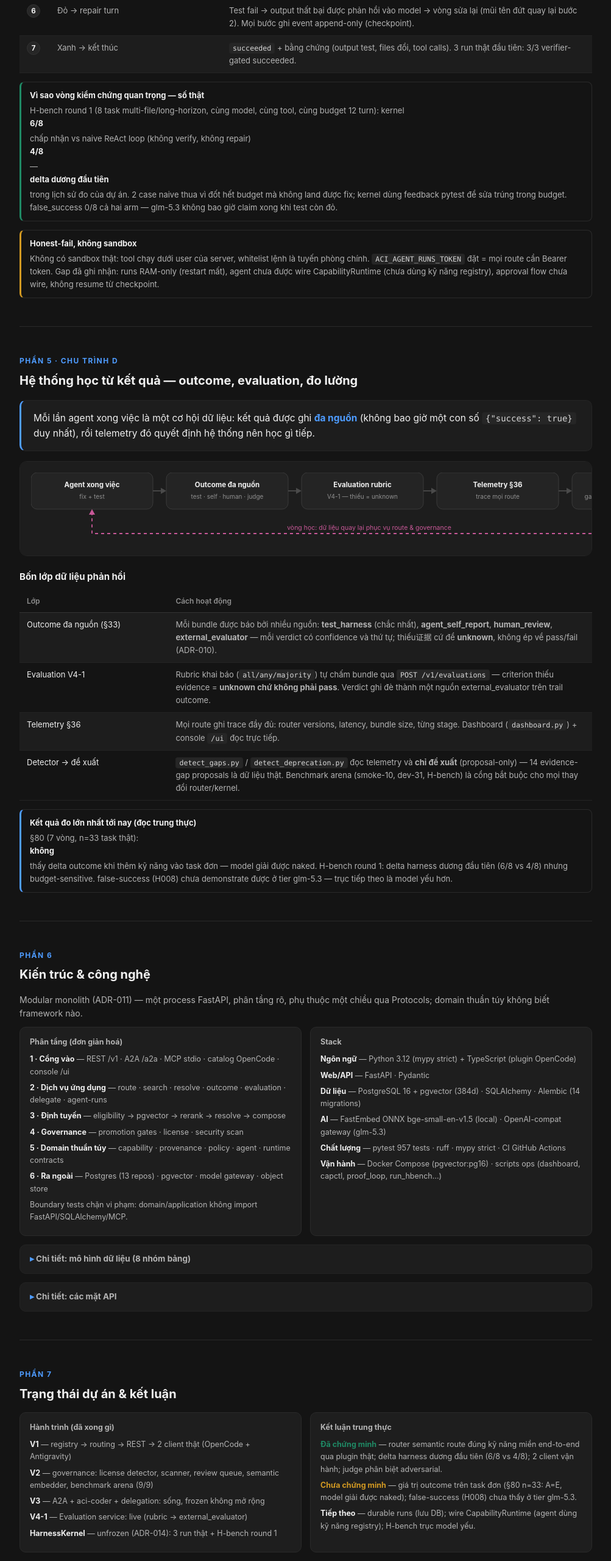
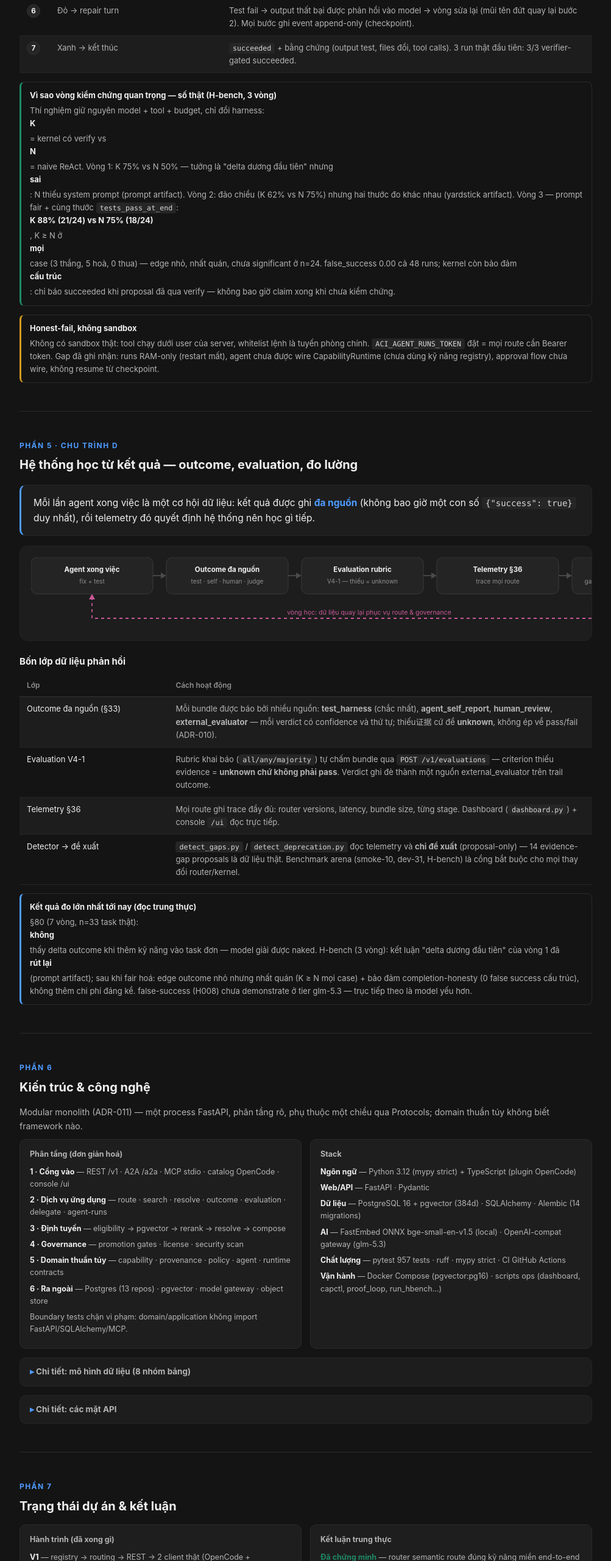
Before and after one commit to hien078/ai-capability-infrastructure, a plain HTML site: page docs/diagrams/aci-bao-cao.html in a window 1280 px wide. Shown: the part 4800-7360 px from the top of the page at 61% size, without its empty margins (138-1141 px from the left). Drawn offline with Linux system fonts and the light colour scheme.

Commit message:
ops(backup): scheduled DB backup script + diagram updates
backup_dbs.sh: dumps aci + aci_bench from the compose db service in
custom compressed format, timestamped dirs under data/backups/,
retention ACI_BACKUP_KEEP (default 14), manifest sha256s for verifying
offsite copies, lockfile against overlap. HONEST LIMIT recorded in the
header: same-disk backups are not offsite — copy data/backups/ away
weekly; the cron line is in the header for the USER to install (the
platform never edits crontab, same rule as weekly_cycle.sh).

```diff
--- a/docs/diagrams/aci-bao-cao.html
+++ b/docs/diagrams/aci-bao-cao.html
@@ -181,7 +181,7 @@
 <tr><td><span class="num">6</span></td><td>Đỏ → repair turn</td><td>Test fail → output thất bại được phản hồi vào model → vòng sửa lại (mũi tên đứt quay lại bước 2). Mọi bước ghi event append-only (checkpoint).</td></tr>
 <tr><td><span class="num">7</span></td><td>Xanh → kết thúc</td><td><code>succeeded</code> + bằng chứng (output test, files đổi, tool calls). 3 run thật đầu tiên: 3/3 verifier-gated succeeded.</td></tr>
 </table>
-<div class="callout success"><b>Vì sao vòng kiểm chứng quan trọng — số thật</b>H-bench round 1 (8 task multi-file/long-horizon, cùng model, cùng tool, cùng budget 12 turn): kernel <b>6/8</b> chấp nhận vs naive ReAct loop (không verify, không repair) <b>4/8</b> — <b>delta dương đầu tiên</b> trong lịch sử đo của dự án. 2 case naive thua vì đốt hết budget mà không land được fix; kernel dùng feedback pytest để sửa trúng trong budget. false_success 0/8 cả hai arm — glm-5.3 không bao giờ claim xong khi test còn đỏ.</div>
+<div class="callout success"><b>Vì sao vòng kiểm chứng quan trọng — số thật (H-bench, 3 vòng)</b>Thí nghiệm giữ nguyên model + tool + budget, chỉ đổi harness: <b>K</b> = kernel có verify vs <b>N</b> = naive ReAct. Vòng 1: K 75% vs N 50% — tưởng là "delta dương đầu tiên" nhưng <b>sai</b>: N thiếu system prompt (prompt artifact). Vòng 2: đảo chiều (K 62% vs N 75%) nhưng hai thước đo khác nhau (yardstick artifact). Vòng 3 — prompt fair + cùng thước <code>tests_pass_at_end</code>: <b>K 88% (21/24) vs N 75% (18/24)</b>, K ≥ N ở <b>mọi</b> case (3 thắng, 5 hoà, 0 thua) — edge nhỏ, nhất quán, chưa significant ở n=24. false_success 0.00 cả 48 runs; kernel còn bảo đảm <b>cấu trúc</b>: chỉ báo succeeded khi proposal đã qua verify — không bao giờ claim xong khi chưa kiểm chứng.</div>
 <div class="callout warn"><b>Honest-fail, không sandbox</b>Không có sandbox thật: tool chạy dưới user của server, whitelist lệnh là tuyến phòng chính. <code>ACI_AGENT_RUNS_TOKEN</code> đặt = mọi route cần Bearer token. Gap đã ghi nhận: runs RAM-only (restart mất), agent chưa được wire CapabilityRuntime (chưa dùng kỹ năng registry), approval flow chưa wire, không resume từ checkpoint.</div>
 </section>
 
@@ -201,7 +201,7 @@
 <tr><td>Telemetry §36</td><td>Mọi route ghi trace đầy đủ: router versions, latency, bundle size, từng stage. Dashboard (<code>dashboard.py</code>) + console <code>/ui</code> đọc trực tiếp.</td></tr>
 <tr><td>Detector → đề xuất</td><td><code>detect_gaps.py</code> / <code>detect_deprecation.py</code> đọc telemetry và <b>chỉ đề xuất</b> (proposal-only) — 14 evidence-gap proposals là dữ liệu thật. Benchmark arena (smoke-10, dev-31, H-bench) là cổng bắt buộc cho mọi thay đổi router/kernel.</td></tr>
 </table>
-<div class="callout info"><b>Kết quả đo lớn nhất tới nay (đọc trung thực)</b>§80 (7 vòng, n=33 task thật): <b>không</b> thấy delta outcome khi thêm kỹ năng vào task đơn — model giải được naked. H-bench round 1: delta harness dương đầu tiên (6/8 vs 4/8) nhưng budget-sensitive. false-success (H008) chưa demonstrate được ở tier glm-5.3 — trục tiếp theo là model yếu hơn.</div>
+<div class="callout info"><b>Kết quả đo lớn nhất tới nay (đọc trung thực)</b>§80 (7 vòng, n=33 task thật): <b>không</b> thấy delta outcome khi thêm kỹ năng vào task đơn — model giải được naked. H-bench (3 vòng): kết luận "delta dương đầu tiên" của vòng 1 đã <b>rút lại</b> (prompt artifact); sau khi fair hoá: edge outcome nhỏ nhưng nhất quán (K ≥ N mọi case) + bảo đảm completion-honesty (0 false success cấu trúc), không thêm chi phí đáng kể. false-success (H008) chưa demonstrate ở tier glm-5.3 — trục tiếp theo là model yếu hơn.</div>
 </section>
 
 <hr>
@@ -284,9 +284,9 @@
   </div>
   <div class="card">
     <h4>Kết luận trung thực</h4>
-    <p><b style="color:var(--green)">Đã chứng minh</b> — router semantic route đúng kỹ năng miền end-to-end qua plugin thật; delta harness dương đầu tiên (6/8 vs 4/8); 2 client vận hành; judge phân biệt adversarial.</p>
-    <p><b style="color:var(--orange)">Chưa chứng minh</b> — giá trị outcome trên task đơn (§80 n=33: A=E, model giải được naked); false-success (H008) chưa thấy ở tier glm-5.3.</p>
-    <p><b>Tiếp theo</b> — durable runs (lưu DB); wire CapabilityRuntime (agent dùng kỹ năng registry); H-bench trục model yếu.</p>
+    <p><b style="color:var(--green)">Đã chứng minh</b> — router semantic route đúng kỹ năng miền end-to-end qua plugin thật; H-bench vòng 3 (fair): K ≥ N mọi case + 0 false-success cấu trúc; 2 client vận hành; judge phân biệt adversarial.</p>
+    <p><b style="color:var(--orange)">Chưa chứng minh</b> — giá trị outcome trên task đơn (§80 n=33: A=E, model giải được naked); edge H-bench chưa significant (n=24); false-success (H008) chưa thấy ở tier glm-5.3.</p>
+    <p><b>Tiếp theo</b> — durable runs (lưu DB); wire CapabilityRuntime (agent dùng kỹ năng registry); H-bench trục model yếu; auto-run verifier ở LIMIT_TURNS (ghi làm evidence, không phải success).</p>
   </div>
 </div>
 <div class="callout danger"><b>Cảnh báo dữ liệu: aci_bench không còn trong container đang chạy</b>Container <code>aci-db-1</code> + volume <code>aci_pgdata</code> được tạo lại 2026-09-30 21:52 (+07); hiện chỉ còn DB <code>aci</code> (733 capabilities = fixture test). DB operational <code>aci_bench</code> — nơi chứa corpus thật (~38 kỹ năng) + toàn bộ lịch sử route_runs/outcomes/benchmark — <b>không còn</b>. Nếu không có dump/backup ở nơi khác, dữ liệu đã mất cùng volume cũ — cần kiểm tra ngay.</div>
```
Also changed, not shown: docs/diagrams/aci-system-architecture.html (+5 -5 lines), 1 other file.
